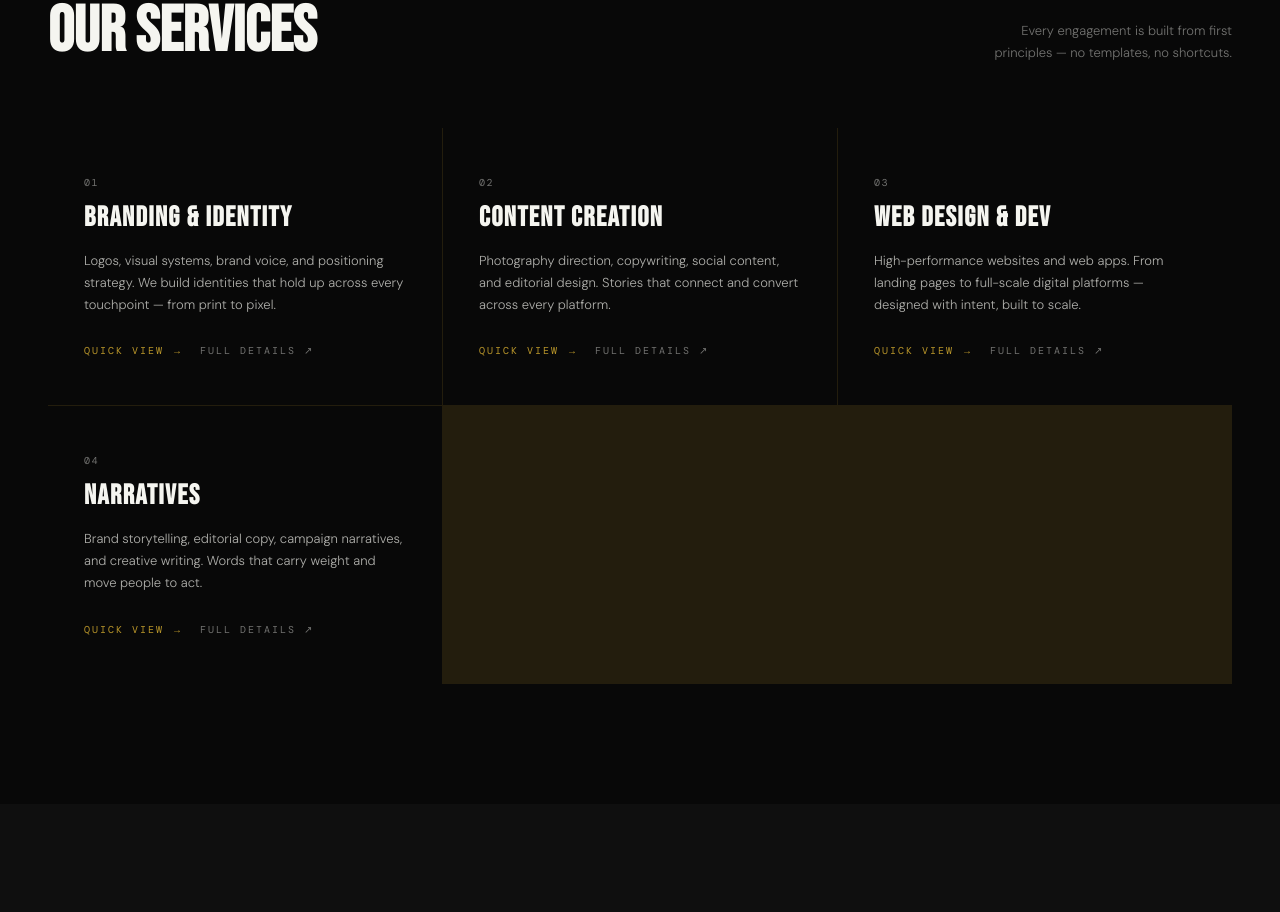
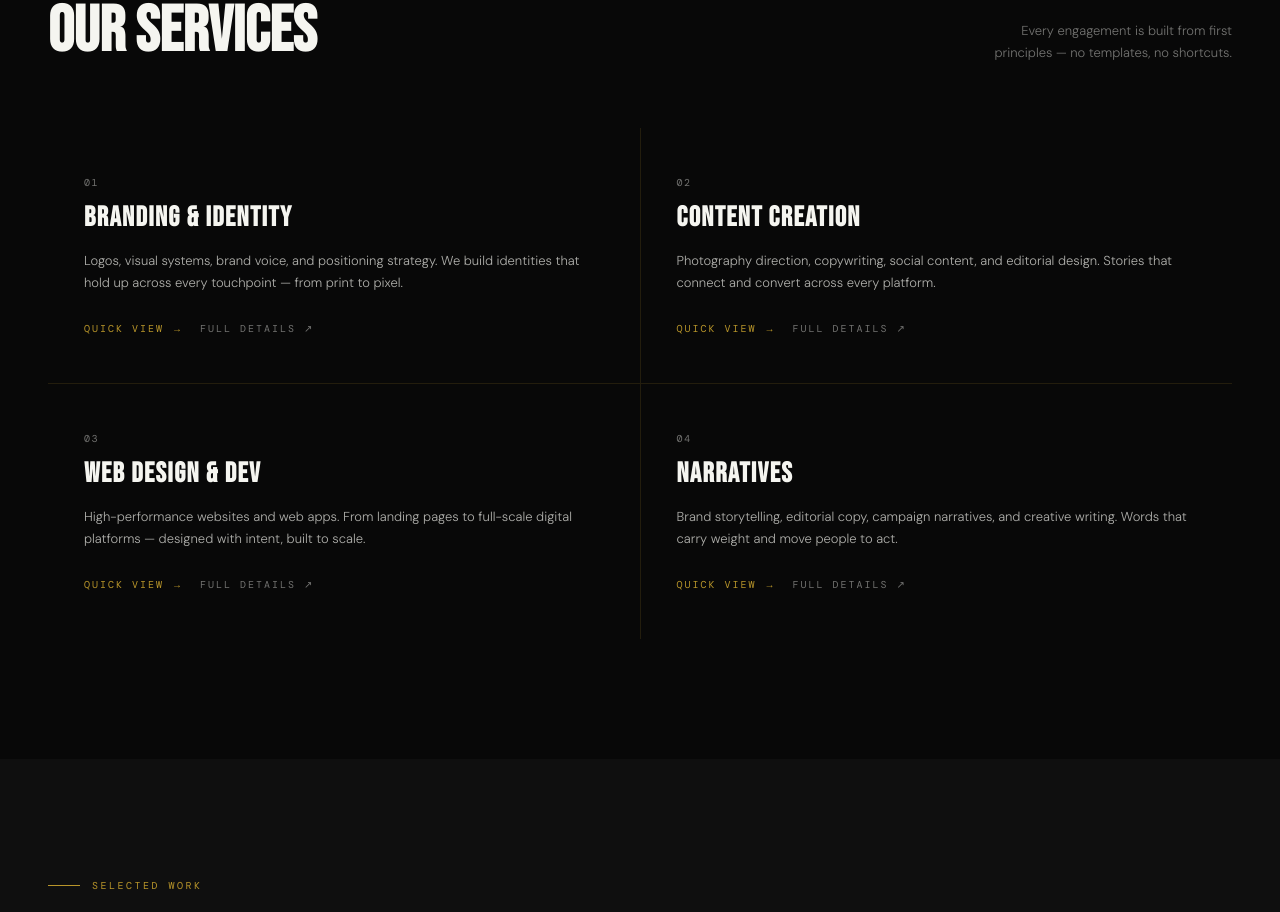
Before and after one commit to nthnjms/nthnlstudios, a Next.js app: page / in a window 1280 px wide. Shown: the part 1812-2724 px from the top of the page. Built offline with nearby package versions, Linux system fonts and the light colour scheme; a web font is replaced by a local one.

Commit message:
fix: services grid 2x2 layout

```diff
--- a/components/Services.tsx
+++ b/components/Services.tsx
@@ -77,7 +77,7 @@ export default function Services() {
       </div>
 
       {/* Cards */}
-     <div className="reveal services-grid" style={{ display: 'grid', gridTemplateColumns: 'repeat(3, 1fr)', gap: '1px', background: 'var(--border)' }}>
+      <div className="reveal services-grid" style={{ display: 'grid', gridTemplateColumns: 'repeat(2, 1fr)', gap: '1px', background: 'var(--border)' }}>
         {services.map((service) => (
           <div
             key={service.id}
```
